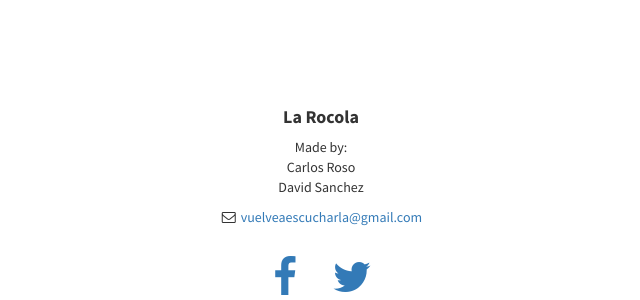
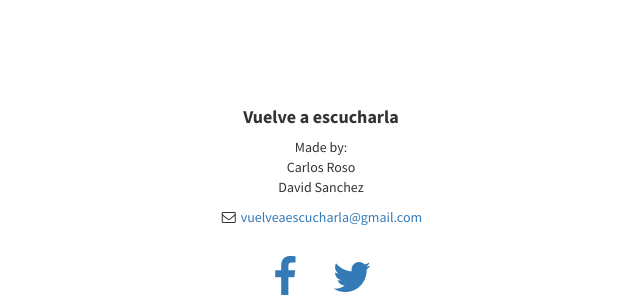
Before and after one commit to caroso1222/larocola, a Python web app: template songs/templates/index.html in a window 1280 px wide. Shown: the part 803-1103 px from the top of the page, without its empty margins (319-959 px from the left). Run offline with Jinja, Linux system fonts and the light colour scheme; the template is opened without the code that fills it, so the values that code supplies are empty.

Commit message:
Modify La Rocola to Vuelve a escuchar

```diff
--- a/songs/templates/index.html
+++ b/songs/templates/index.html
@@ -76,7 +76,7 @@
         <div class="container">
             <div class="row">
                 <div class="col-lg-10 col-lg-offset-1 text-center">
-                    <h4><strong>La Rocola</strong>
+                    <h4><strong>Vuelve a escucharla</strong>
                     </h4>
                     <p>Made by:<br>Carlos Roso<br>David Sanchez</p>
                     <ul class="list-unstyled">
```
